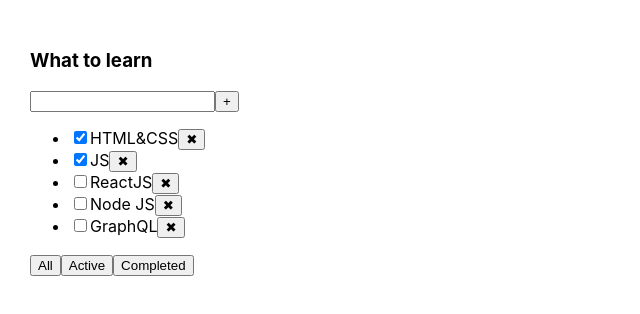
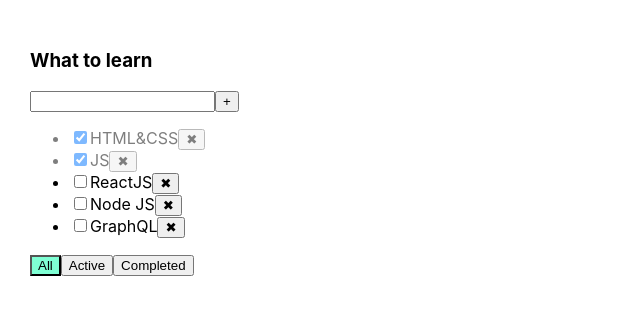
Before and after one commit to mrAxekash/todolist, a React (Create React App) app: page / in a window 1280 px wide. Shown: the top 314 px of the page, without its empty margins (0-640 px from the left). Built offline with nearby package versions, Linux system fonts and the light colour scheme.

Commit message:
finish logic tasks

```diff
--- a/src/App.css
+++ b/src/App.css
@@ -6,3 +6,18 @@
 .App > div {
   margin-right: 50px;
 }
+
+.error {
+  border: 2px red solid;
+}
+.errorText {
+  color: red;
+}
+
+.active-filter {
+  background-color: aquamarine;
+}
+
+.is-done {
+  opacity: 0.5;
+}
--- a/src/App.tsx
+++ b/src/App.tsx
@@ -17,8 +17,6 @@
 
     let [filter, setFilter] = useState<FilteredValuesType>('all')
 
-
-
     const deleteTask = (taskId: string) => {
         setTasks(tasks.filter(task => task.id !== taskId))
     }
@@ -30,6 +28,10 @@
     const addTask = (newTaskTitle: string) => {
         let newTask: TaskType = {id: v1(), title: newTaskTitle, isDone: false}
         setTasks([newTask, ...tasks])
+    }
+
+    const changeTaskStatus = (taskId: string, isDone: boolean) => {
+        setTasks(tasks.map(task => task.id === taskId ? {...task, isDone} : task))
     }
 
 
@@ -52,6 +54,7 @@
                 filter={filter}
                 changeFilter={changeFilter}
                 addTask={addTask}
+                changeTaskStatus={changeTaskStatus}
             />
         </div>
     );
--- a/src/Todolist.tsx
+++ b/src/Todolist.tsx
@@ -15,21 +15,30 @@
     filter: FilteredValuesType
     changeFilter: (filter: FilteredValuesType) => void
     addTask: (newTaskTitle: string) => void
+    changeTaskStatus: (taskId: string, isDone: boolean) => void
 };
 export const Todolist = (props: Props) => {
 
     const [title, setTitle] = useState('')
+    const [error, setError] = useState<string | null>(null)
 
     const addTask = () => {
-        props.addTask(title)
-        setTitle('')
+        if(title.trim() !== '') {
+            props.addTask(title.trim())
+            setTitle('')
+        } else {
+            setError('Error! Title is required!')
+        }
+
     }
 
     const onChangeHandler = (e: ChangeEvent<HTMLInputElement>) => {
         setTitle(e.currentTarget.value)
+        setError(null)
     }
 
     const onKeyDownHandler = (e: KeyboardEvent<HTMLInputElement>) => {
+        setError(null)
         if (e.key === 'Enter') addTask()
     }
 
@@ -49,26 +58,33 @@
                     onChange={onChangeHandler}
                     value={title}
                     onKeyDown={onKeyDownHandler}
+                    className={error ? 'error' : ''}
                 />
                 <button onClick={addTask}>+</button>
+                {error && <div className={'errorText'}> {error} </div>}
             </div>
             <ul>
                 {props.tasks.map(task => {
 
                     const onClickHandler = () => props.deleteTask(task.id)
+                    const onChangeHandler = (e: ChangeEvent<HTMLInputElement>) => {
+                        props.changeTaskStatus(task.id, e.currentTarget.checked)
+                    }
 
                     return <li
-                        key={task.id}>
-                        <input type="checkbox" checked={task.isDone}/>
+                        key={task.id}
+                        className={task.isDone ? 'is-done' : ''}
+                    >
+                        <input type="checkbox" checked={task.isDone} onChange={onChangeHandler}/>
                         <span>{task.title}</span>
                         <button onClick={onClickHandler}>✖</button>
                     </li>
                 })}
             </ul>
             <div>
-                <button onClick={onAllClickHandler}>All</button>
-                <button onClick={onActiveClickHandler}>Active</button>
-                <button onClick={onCompletedChangeHandler}>Completed</button>
+                <button onClick={onAllClickHandler} className={props.filter === 'all' ? 'active-filter' : ''}>All</button>
+                <button onClick={onActiveClickHandler} className={props.filter === 'active' ? 'active-filter' : ''} >Active</button>
+                <button onClick={onCompletedChangeHandler} className={props.filter === 'completed' ? 'active-filter' : ''} >Completed</button>
             </div>
         </div>
     );
```
